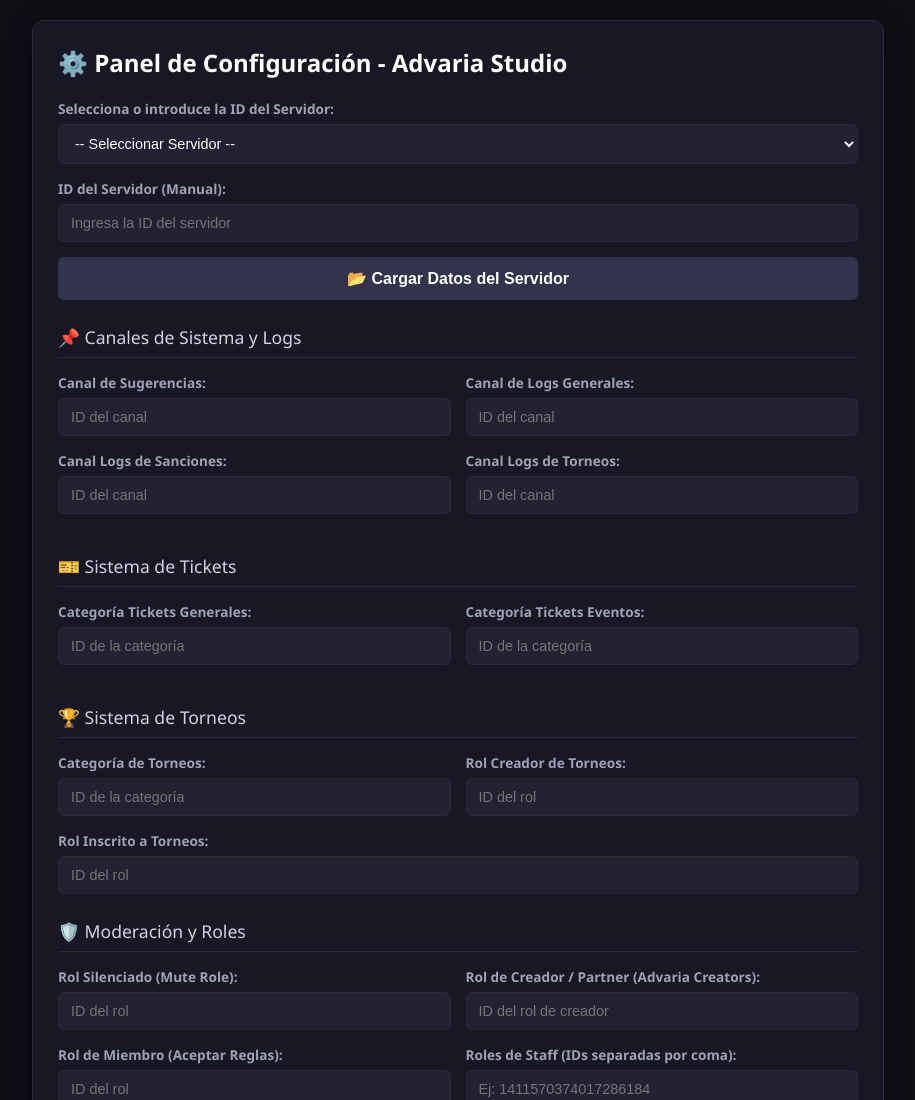
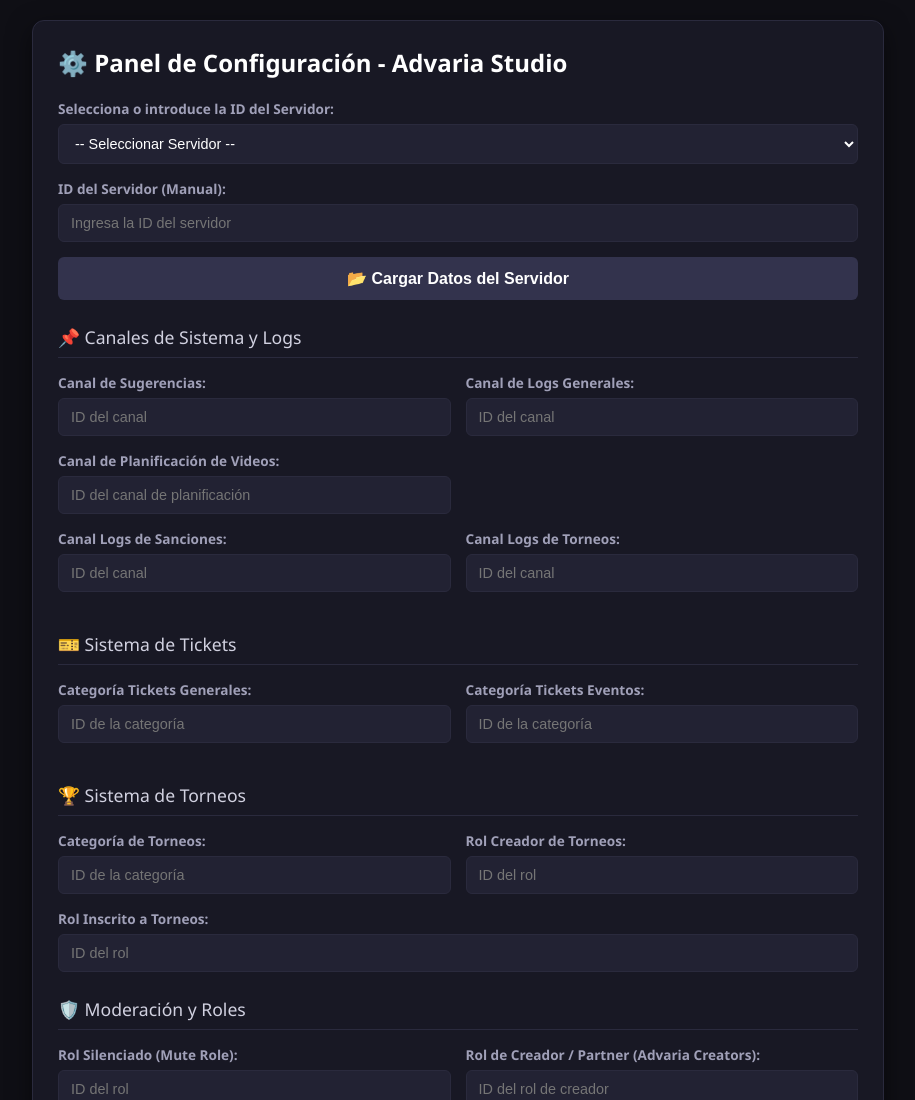
Before and after one commit to edwardytb/advaria_studio, a plain HTML site: page index.html in a window 1280 px wide. Shown: the top 1100 px of the page, without its empty margins (182-1097 px from the left). Drawn offline with Linux system fonts and the light colour scheme.

Commit message:
Update index.html

```diff
--- a/index.html
+++ b/index.html
@@ -178,6 +178,17 @@
       <div class="form-group">
         <label for="canalLogs">Canal de Logs Generales:</label>
         <input type="text" id="canalLogs" placeholder="ID del canal">
+      </div>
+    </div>
+
+    <!-- NUEVO CAMPO: Canal de Planificación -->
+    <div class="form-row">
+      <div class="form-group">
+        <label for="canalPlanificacion">Canal de Planificación de Videos:</label>
+        <input type="text" id="canalPlanificacion" placeholder="ID del canal de planificación">
+      </div>
+      <div class="form-group">
+        <!-- Espacio libre para mantener la simetría de 2 columnas -->
       </div>
     </div>
 
```
